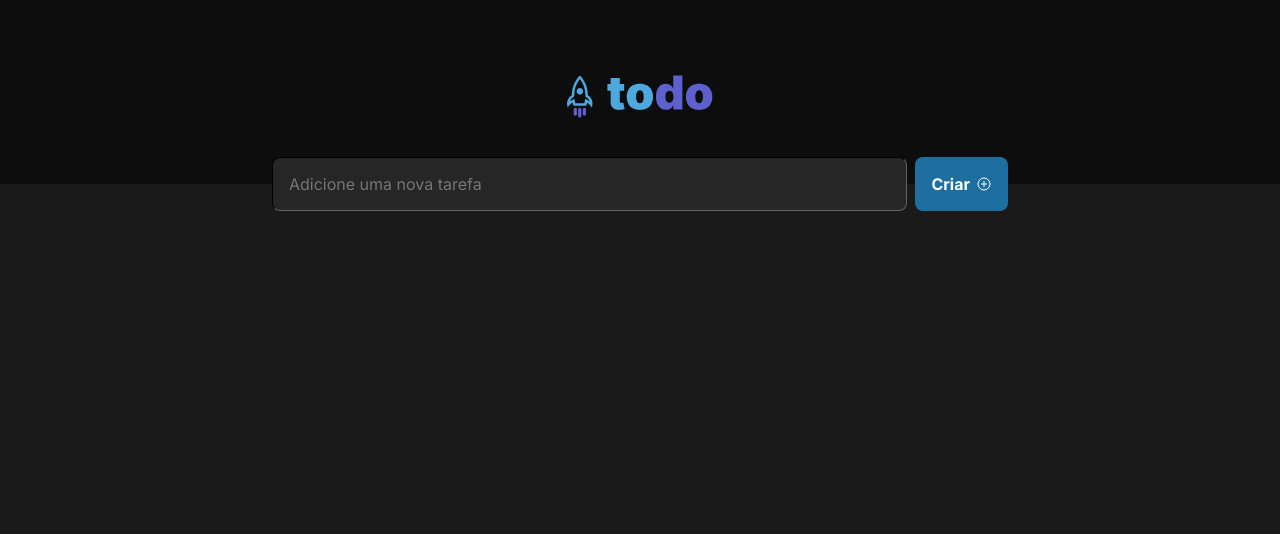
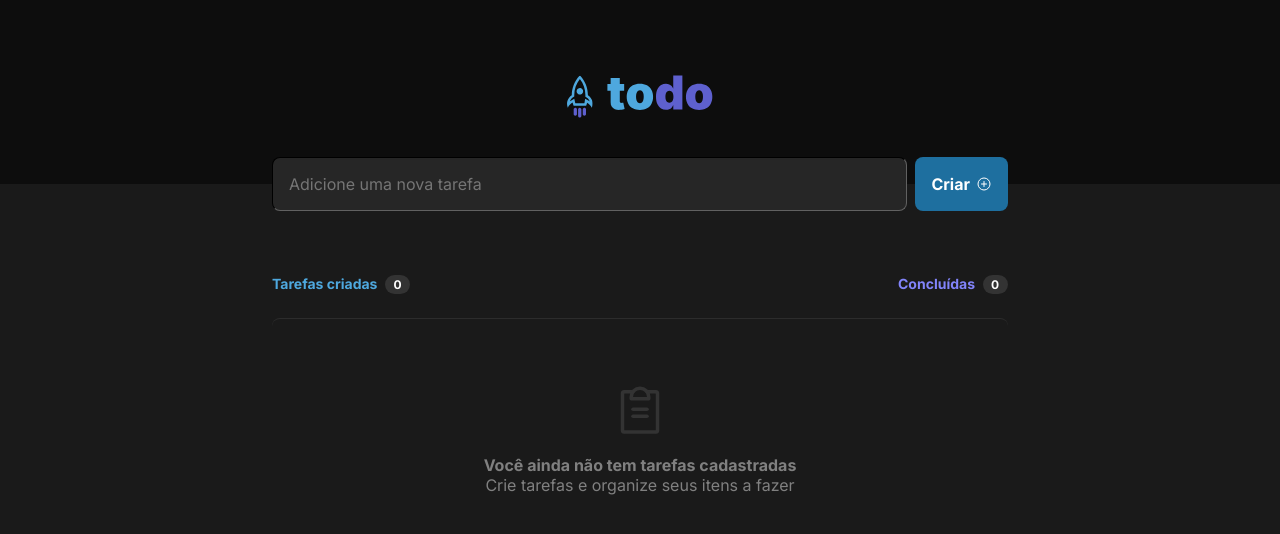
Before and after one commit to Mateus8741/desafio_01_ignite_2022, a React (Vite) app: page / in a window 1280 px wide. Shown: the top 534 px of the page. Built offline with nearby package versions, Linux system fonts and the light colour scheme.

Commit message:
EmptyTask

```diff
--- a/src/App.tsx
+++ b/src/App.tsx
@@ -1,18 +1,31 @@
 import { Header } from "./components/Header";
 import { NewTask } from "./components/NewTask";
+import { TasksList } from "./components/TasksList";
 
 import "./global-style.css";
 
-const style = { display: "flex", justifyContent: "center", padding: "0 3rem" };
+const style2 = {
+  display: "flex",
+  justifyContent: "center",
+  padding: "4rem 3rem",
+};
 
 export function App() {
   return (
     <div>
       <Header />
-      <div style={style}>
+      <div
+        style={{
+          display: "flex",
+          justifyContent: "center",
+          padding: "0 3rem",
+        }}
+      >
         <NewTask />
-        <main></main>
       </div>
+      <main style={style2}>
+        <TasksList />
+      </main>
     </div>
   );
 }
--- /dev/null
+++ b/src/components/TasksList/index.tsx
@@ -0,0 +1,27 @@
+import { ClipboardText } from "phosphor-react";
+
+import * as S from "./styles";
+
+export function TasksList() {
+  return (
+    <S.Container>
+      <S.Info>
+        <S.InfoContent>
+          <S.CreatedTasks>Tarefas criadas</S.CreatedTasks>
+          <S.Counter>0</S.Counter>
+        </S.InfoContent>
+
+        <S.InfoContent>
+          <S.EndedTasks>Concluídas</S.EndedTasks>
+          <S.Counter>0</S.Counter>
+        </S.InfoContent>
+      </S.Info>
+
+      <S.Content>
+        <ClipboardText size={56} color="#333333" />
+        <S.Strong>Você ainda não tem tarefas cadastradas</S.Strong>
+        <S.Span>Crie tarefas e organize seus itens a fazer</S.Span>
+      </S.Content>
+    </S.Container>
+  );
+}
--- /dev/null
+++ b/src/components/TasksList/styles.ts
@@ -0,0 +1,78 @@
+import styled from "styled-components";
+
+export const Container = styled.div`
+  width: 46rem;
+  display: flex;
+  flex-direction: column;
+`;
+
+export const Info = styled.div`
+  width: 100%;
+  display: flex;
+  flex-direction: row;
+  justify-content: space-between;
+`;
+
+export const InfoContent = styled.div`
+  display: flex;
+  flex-direction: row;
+`;
+
+export const CreatedTasks = styled.span`
+  font-family: ${({ theme }) => theme.fonts.inter_400};
+  color: ${({ theme }) => theme.colors.blue};
+  font-style: normal;
+  font-weight: 700;
+  font-size: 14px;
+  line-height: 17px;
+`;
+
+export const EndedTasks = styled.span`
+  font-family: ${({ theme }) => theme.fonts.inter_400};
+  color: ${({ theme }) => theme.colors.purple};
+  font-style: normal;
+  font-weight: 700;
+  font-size: 14px;
+  line-height: 17px;
+`;
+
+export const Counter = styled.p`
+  width: 1.5625rem;
+  height: 1.1875rem;
+  background-color: ${({ theme }) => theme.colors.gray_400};
+  color: ${({ theme }) => theme.colors.white};
+  font-family: ${({ theme }) => theme.fonts.inter_400};
+  font-size: 0.75rem;
+  font-weight: bold;
+  border-radius: 10px;
+  padding: 0.1rem 0.5rem;
+  margin-left: 0.5rem;
+`;
+
+export const Content = styled.div`
+  display: flex;
+  flex-direction: column;
+  justify-content: center;
+  align-items: center;
+  padding: 4rem 1.5rem;
+  margin-top: 24px;
+  border-top: inset 1px ${({ theme }) => theme.colors.gray_300};
+  border-radius: 8px;
+`;
+
+export const Strong = styled.strong`
+  font-family: ${({ theme }) => theme.fonts.inter_400};
+  color: ${({ theme }) => theme.colors.gray_300};
+  font-size: 1rem;
+  font-weight: bold;
+  margin-top: 1rem;
+  text-align: center;
+  `;
+
+export const Span = styled.span`
+  font-family: ${({ theme }) => theme.fonts.inter_400};
+  color: ${({ theme }) => theme.colors.gray_300};
+  font-size: 1rem;
+  font-weight: 400;
+  text-align: center;
+`;
```
